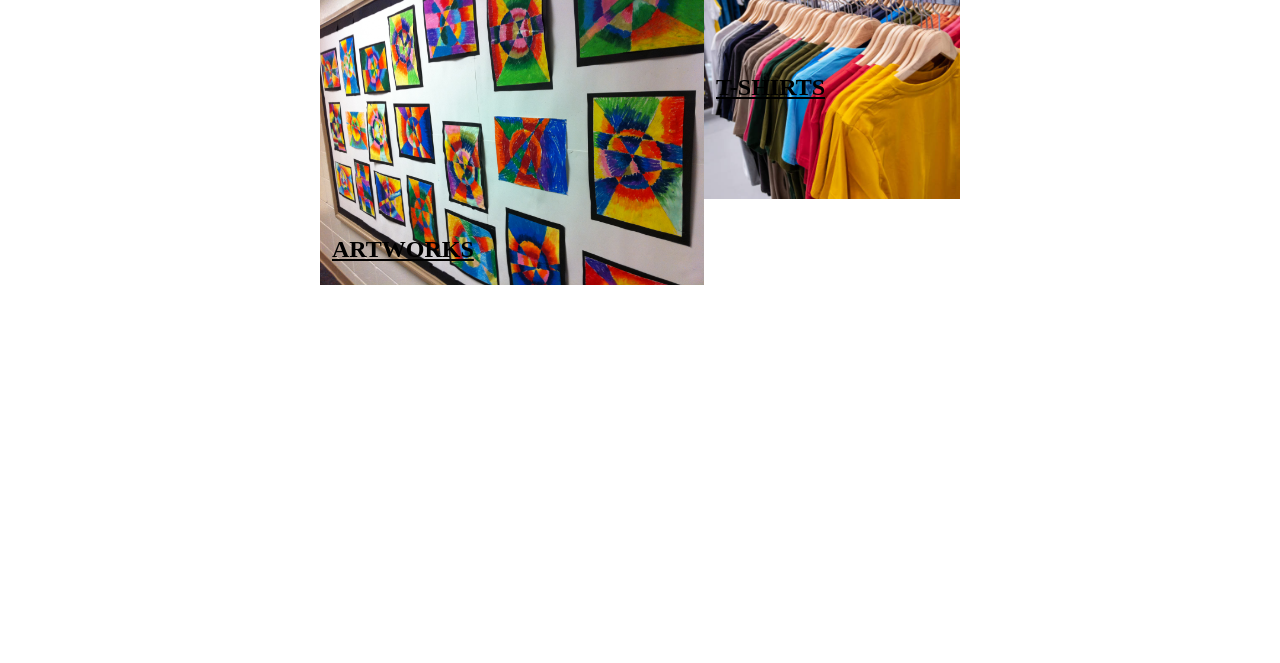
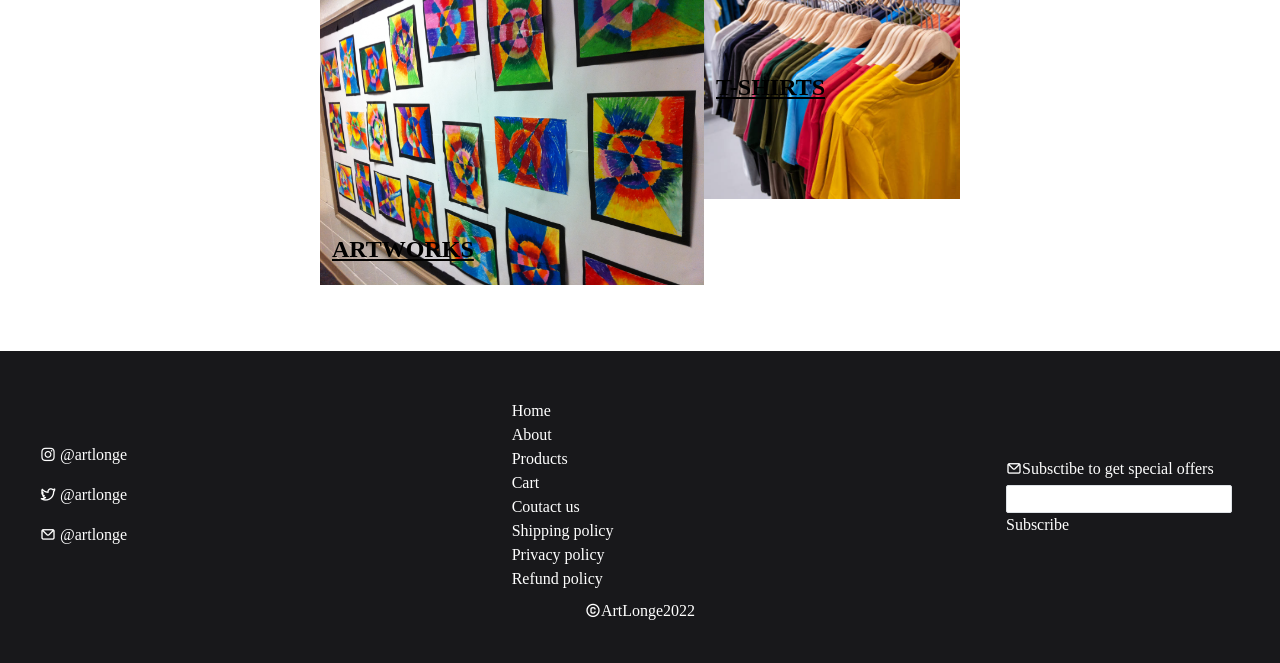
Before and after one commit to webala/ecom-classic, a Django app: page /shop/ in a window 1280 px wide. Shown: the part 2520-3183 px from the top of the page. Before the commit the page ends 2805 px from the top, so only its background shows below. Run offline with Django 4.2, Linux system fonts and the light colour scheme; data comes from the database, SQL or seed files in the repository; some libraries are stand-ins or nearby versions.

Commit message:
ADD: footer

```diff
--- a/shop/templates/about.html
+++ b/shop/templates/about.html
@@ -9,7 +9,7 @@
     </div>
     <div class='w-full px-10 md:px-28 xl:px-52 flex flex-col items-start'>
         <h1 class='my-10 text-2xl font-semibold'>John Doe</h1>
-        <div class=''>
+        <div class='md:text-xl'>
             <div class='float-right top-0 right-0 w-1/2 md:w-72'>
                 <img src="{% static 'images/afrikan-woman.jpg' %}" alt="">
             </div>
--- a/shop/templates/shop.html
+++ b/shop/templates/shop.html
@@ -5,9 +5,6 @@
 <div class="shop w-full text-white">
     {% include 'slide_show.html' %}
     {% include 'nav.html' %}
-
-
-
     <div class="products p-5 md:p-20 flex flex-col items-center text-black">
         {% if latest_product %}
             <div class="flex flex-col items-start">
@@ -40,7 +37,7 @@
             <div class="flex flex-col items-center mt-40">
                 <h1 class="text-2xl p-10 underline">Best sellers</h1>
 
-                <div class="best-sellers grid grid-cols-2 md:grid-cols-3 xl:flex xl:flex-row xl:flex-wrap mx-10 sm:mx-20 md:mx-40 items-center">
+                <div class="best-sellers grid grid-cols-2 md:grid-cols-3 xl:flex xl:flex-row xl:flex-wrap px-10 sm:px-20 md:px-40 items-center">
                     {% for product in best_sellers %}
 
                     {% include 'product.html' %}
@@ -71,8 +68,9 @@
                 </a>
             </div>
 
-
     </div>
-
+    <div class="relative mt-20">
+        {% include 'footer.html' %}
+    </div>
 </div>
 {% endblock %}
--- /dev/null
+++ b/templates/footer.html
@@ -0,0 +1,42 @@
+{% load static %}
+<div class="footer flex flex-col bg-zinc-900 w-full text-white absolute bottom-0 p-10 h-fit" id="footer">
+    <div class="flex flex-col md:flex-row items-start md:items-center justify-between">
+        <div class="social flex md:flex-col">
+            <div class='my-2'>
+                <i class="uil uil-instagram"></i>
+                <a href="#">@artlonge</a>
+            </div>
+            <div class='my-2'>
+                <i class="uil uil-twitter-alt"></i>
+                <a href="#">@artlonge</a>
+            </div>
+            <div class='my-2'>
+                <i class="uil uil-envelope"></i>
+                <a href="#">@artlonge</a>
+            </div>
+        </div>
+        <div class="site-map flex flex-col items-start md:ml-20 xl:ml-52 m-2">
+            <a href="/shop">Home</a>
+            <a href="/shop/about">About</a>
+            <a href="/shop/products">Products</a>
+            <a href="/shop/cart">Cart</a>
+            <a href="/shop/products#search"></a>
+            <a href="#">Coutact us</a>
+            <a href="#">Shipping policy</a>
+            <a href="#">Privacy policy</a>
+            <a href="#">Refund policy</a>
+        </div>
+        <div class='flex flex-col items-start m-2'>
+            <div class='flex py-1'>
+                <i class="uil uil-envelope"></i>
+                <p>Subsctibe to get special offers</p>
+            </div>
+            <input type="text" class='h-7 rounded-sm border border-black'>
+            <button>Subscribe</button>
+        </div>
+    </div>
+    <div class='flex justify-center'>
+        <i class="uil uil-copyright"></i>
+        <p>ArtLonge2022</p>
+    </div>
+</div>
--- a/templates/nav.html
+++ b/templates/nav.html
@@ -5,7 +5,7 @@
         <div class="nav-items">
             <ul class="flex justify-between">
                <a href="/shop" class="mr-10">Home</a>
-               <a href="#" class="mr-10">About</a>
+               <a href="/shop/about" class="mr-10">About</a>
                 <div class="dropdown flex flex-col relative justify-between  mr-10">
                     <a href="/shop/products">Products <i class="uil uil-angle-double-down"></i></a>
                     <div class="dropdown-items flex flex-col items-end">
--- a/theme/static/css/dist/styles.css
+++ b/theme/static/css/dist/styles.css
@@ -777,12 +785,24 @@ select {
   bottom: 6rem;
 }
 
-.top-0 {
-  top: 0px;
-}
-
-.right-0 {
-  right: 0px;
+.bottom-0 {
+  bottom: 0px;
+}
+
+.top-96 {
+  top: 24rem;
+}
+
+.bottom-9 {
+  bottom: 2.25rem;
+}
+
+.bottom-96 {
+  bottom: 24rem;
+}
+
+.bottom-52 {
+  bottom: 13rem;
 }
 
 .float-right {
@@ -892,6 +920,14 @@ select {
   height: 100%;
 }
 
+.h-10 {
+  height: 2.5rem;
+}
+
+.h-7 {
+  height: 1.75rem;
+}
+
 .w-full {
   width: 100%;
 }
@@ -1010,6 +1054,18 @@ select {
   border-radius: 0px;
 }
 
+.rounded-sm {
+  border-radius: 0.125rem;
+}
+
+.rounded {
+  border-radius: 0.25rem;
+}
+
+.rounded-xl {
+  border-radius: 0.75rem;
+}
+
 .border {
   border-width: 1px;
 }
@@ -1038,6 +1094,11 @@ select {
   background-color: rgb(0 0 0 / var(--tw-bg-opacity));
 }
 
+.bg-zinc-900 {
+  --tw-bg-opacity: 1;
+  background-color: rgb(24 24 27 / var(--tw-bg-opacity));
+}
+
 .p-2 {
   padding: 0.5rem;
 }
@@ -1074,14 +1145,9 @@ select {
   padding-right: 1rem;
 }
 
-.px-10 {
-  padding-left: 2.5rem;
-  padding-right: 2.5rem;
-}
-
-.py-3 {
-  padding-top: 0.75rem;
-  padding-bottom: 0.75rem;
+.py-1 {
+  padding-top: 0.25rem;
+  padding-bottom: 0.25rem;
 }
 
 .pb-10 {
@@ -1403,10 +1478,18 @@ select {
     margin-top: 15rem;
   }
 
+  .md\:ml-20 {
+    margin-left: 5rem;
+  }
+
   .md\:flex {
     display: flex;
   }
 
+  .md\:w-72 {
+    width: 18rem;
+  }
+
   .md\:w-52 {
     width: 13rem;
   }
@@ -1427,38 +1510,20 @@ select {
     width: 16rem;
   }
 
-  .md\:w-6 {
-    width: 1.5rem;
-  }
-
-  .md\:w-60 {
-    width: 15rem;
-  }
-
-  .md\:w-5 {
-    width: 1.25rem;
-  }
-
-  .md\:w-fit {
-    width: -webkit-fit-content;
-    width: -moz-fit-content;
-    width: fit-content;
-  }
-
-  .md\:w-40 {
-    width: 10rem;
-  }
-
-  .md\:w-7 {
-    width: 1.75rem;
-  }
-
-  .md\:w-72 {
-    width: 18rem;
-  }
-
   .md\:grid-cols-3 {
     grid-template-columns: repeat(3, minmax(0, 1fr));
+  }
+
+  .md\:flex-row {
+    flex-direction: row;
+  }
+
+  .md\:flex-col {
+    flex-direction: column;
+  }
+
+  .md\:items-center {
+    align-items: center;
   }
 
   .md\:p-40 {
@@ -1474,23 +1539,27 @@ select {
     padding-right: 4rem;
   }
 
+  .md\:px-28 {
+    padding-left: 7rem;
+    padding-right: 7rem;
+  }
+
   .md\:px-40 {
     padding-left: 10rem;
     padding-right: 10rem;
   }
 
-  .md\:px-2 {
-    padding-left: 0.5rem;
-    padding-right: 0.5rem;
-  }
-
-  .md\:px-28 {
-    padding-left: 7rem;
-    padding-right: 7rem;
+  .md\:text-xl {
+    font-size: 1.25rem;
+    line-height: 1.75rem;
   }
 }
 
 @media (min-width: 1280px) {
+  .xl\:ml-52 {
+    margin-left: 13rem;
+  }
+
   .xl\:flex {
     display: flex;
   }
--- a/theme/static_src/src/styles.css
+++ b/theme/static_src/src/styles.css
@@ -60,6 +60,7 @@
 
 .nav-items.toggle {
     visibility: visible;
+    color: white;
 }
 
 .nav-items.toggle ul {
--- a/theme/templates/base.html
+++ b/theme/templates/base.html
@@ -23,6 +23,7 @@
 
 			{% endblock %}
 		</div>
+
 	</body>
 	<!--Bootstrap JavaScript Bundle with Popper -->
 	<script src="https://cdn.jsdelivr.net/npm/bootstrap@5.2.0/dist/js/bootstrap.bundle.min.js"
```
Also changed, not shown: other parts of theme/static/css/dist/styles.css (+58 -25 lines), static/backgrounds/m-pesa-logo.jpeg (added).
